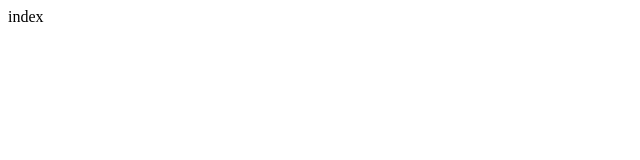
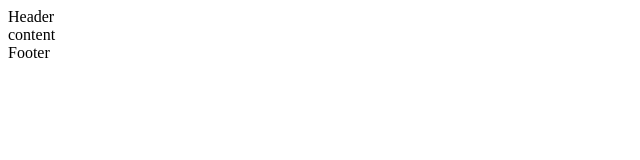
Before and after one commit to ekaramyan/DiamondGlorius, a Next.js app: page / in a window 1280 px wide. Shown: the top 160 px of the page, without its empty margins (0-640 px from the left). Built offline with nearby package versions, Linux system fonts and the light colour scheme.

Commit message:
added components

```diff
--- /dev/null
+++ b/src/components/Footer.jsx
@@ -0,0 +1,7 @@
+import React from 'react'
+
+export default function Footer() {
+  return (
+    <div>Footer</div>
+  )
+}
--- /dev/null
+++ b/src/components/Header.jsx
@@ -0,0 +1,5 @@
+import React from 'react'
+
+export default function Header() {
+	return <div>Header</div>
+}
--- a/src/pages/index.jsx
+++ b/src/pages/index.jsx
@@ -1,7 +1,13 @@
+import Footer from '@/components/Footer'
+import Header from '@/components/Header'
 import React from 'react'
 
 export default function index() {
-  return (
-    <div>index</div>
-  )
+	return (
+		<>
+			<Header />
+			<>content</>
+			<Footer />
+		</>
+	)
 }
```
